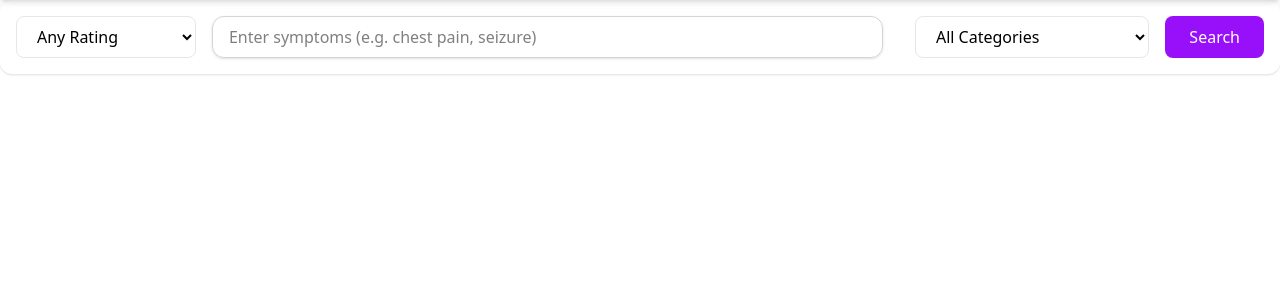
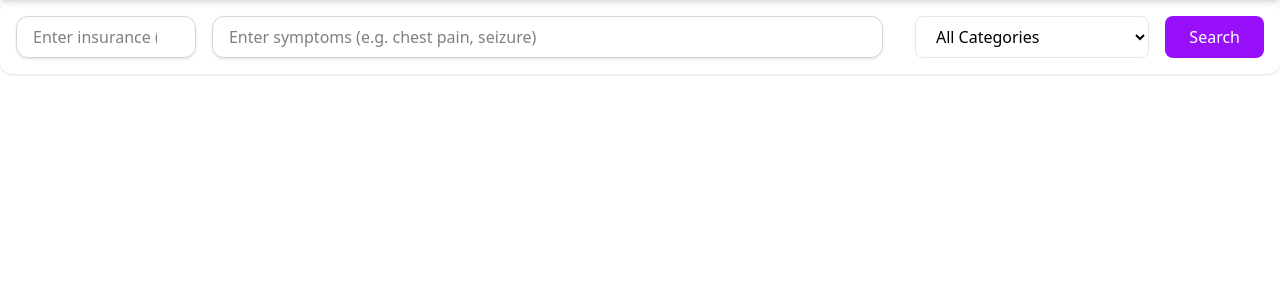
Before and after one commit to Brooklyn-STEAM/10050-Integration-of-Calendar-Availability-To-Streamline-Booking-Process, a Flask app: page /doctorsearch in a window 1280 px wide. Shown: the part 104-404 px from the top of the page. Run offline with Flask 3, Linux system fonts and the light colour scheme; data that the repository does not hold is empty.

Commit message:
insurance (#87)

```diff
--- a/main.py
+++ b/main.py
@@ -421,8 +421,9 @@ def doctorsearch():
 
     search_query = request.args.get("q", "")
     category_filter = request.args.get("category", "")
-    rating_filter = request.args.get("rating", "")
+    insurance_filter = request.args.get("insurance", "").strip().lower()
     symptom_input = request.args.get("symptoms", "").lower()
+
     result = None
     if symptom_input:
         result = analyze_symptoms(symptom_input)
@@ -446,7 +447,11 @@ def doctorsearch():
         sql += " AND d.Category = %s"
         params.append(category_filter)
 
-    # -------- SYMPTOM FILTER + RECOMMENDATION --------
+    if insurance_filter:
+        sql += " AND LOWER(d.Insurance) LIKE %s"
+        params.append(f"%{insurance_filter}%")
+
+    # -------- SYMPTOM FILTER --------
     matched_categories = set()
 
     if symptom_input:
@@ -459,33 +464,23 @@ def doctorsearch():
             sql += f" AND d.Category IN ({placeholders})"
             params.extend(list(matched_categories))
 
-    sql += " GROUP BY d.ID"
-
-    if rating_filter:
-        sql += " HAVING avg_rating >= %s"
-        params.append(float(rating_filter))
-
-    sql += " ORDER BY d.Name"
+    # ✅ IMPORTANT: group + sort at the end
+    sql += " GROUP BY d.ID ORDER BY d.Name"
 
     cursor.execute(sql, params)
     doctors = cursor.fetchall()
 
     connection.close()
 
-    # Convert to list for template use
-    recommended_categories = list(matched_categories)
-
     return render_template(
         "doctorsearch.html.jinja",
         doctors=doctors,
         search_query=search_query,
         category_filter=category_filter,
-        rating_filter=rating_filter,
         symptom_input=symptom_input,
-        recommended_categories=recommended_categories,
+        recommended_categories=list(matched_categories),
         SYMPTOM_MAP=SYMPTOM_MAP,
         result=result
-
     )
 
 # ------------ EMERGENCY BOOK ----------------
--- a/templates/doctorsearch.html.jinja
+++ b/templates/doctorsearch.html.jinja
@@ -95,14 +95,36 @@
     <form method="get" action="/doctorsearch"
   class="flex flex-col md:flex-row gap-4 mb-8 bg-white p-4 rounded-xl shadow-sm hover:shadow-md transition dark:bg-gray-900 dark:text-white">
 
-<select name="rating"
-  class="w-full md:w-1/4 px-4 py-2 border border-gray-200 rounded-lg focus:outline-none focus:ring-2 focus:ring-purple-500 dark:bg-gray-900 dark:text-white">
+<input
+    type="text"
+    name="insurance"
+    list="insurance-list"
+    placeholder="Enter insurance (e.g. Aetna, Blue Cross)"
+    value="{{ insurance_filter or '' }}"
+    class="w-full md:w-1/4 px-4 py-2 border border-gray-300 rounded-xl shadow-sm
+           focus:outline-none focus:ring-2 focus:ring-purple-500"
+/>
 
-  <option value="">Any Rating</option>
-  <option value="4">4+ Stars</option>
-  <option value="3">3+ Stars</option>
-  <option value="2">2+ Stars</option>
-</select>
+<datalist id="insurance-list">
+    <option value="Aetna">
+    <option value="Amida Care">
+    <option value="Blue Cross">
+    <option value="BCBS Health Plus">
+    <option value="Medicaid">
+    <option value="Medicare">
+    <option value="Centerlight">
+    <option value="Elderplan">
+    <option value="EmblemHealth">
+    <option value="Longevity Health Plan">
+    <option value="First Health">
+    <option value="Magnacare">
+    <option value="Multiplan">
+    <option value="Oxford">
+    <option value="Railroad Medicare">
+    <option value="HIP">
+    <option value="Fidelis Care">
+    <option value="Humana">
+</datalist>
 
 
 
@@ -123,7 +145,6 @@
       <option value="{{ symptom }}">
     {% endfor %}
   </datalist>
-
 
 
 <div id="suggestion" style="margin-top:8px; font-weight:bold; color:#f2eeeb;"></div>
```
Also changed, not shown: templates/calendar.html.jinja (+10 -12 lines).
